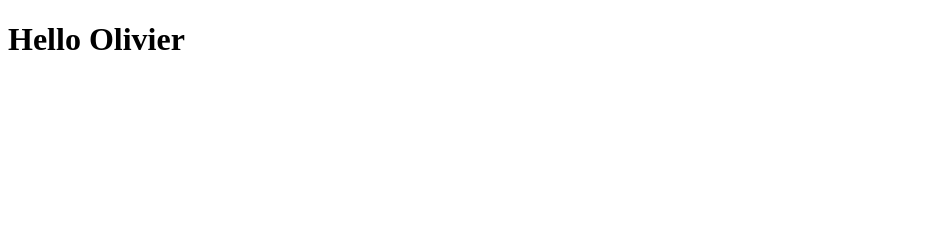
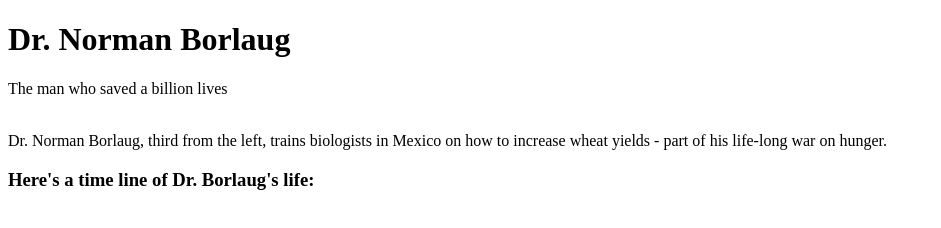
Before and after one commit to AnelisaDee/Training-Anelisa-Olivier-css-html, a plain HTML site: page index.html in a window 1280 px wide. Shown: the whole page, without its empty margins (0-941 px from the left). Drawn offline with Linux system fonts and the light colour scheme.

Commit message:
first commit by Olivier

```diff
--- a/index.html
+++ b/index.html
@@ -1,6 +1,23 @@
 <!DOCTYPE html>
-<html>
-    <body>
-        <h1>Hello Olivier</h1>
-    </body>
+<html lang="en">
+<head>
+    <meta charset="UTF-8">
+    <meta http-equiv="X-UA-Compatible" content="IE=edge">
+    <meta name="viewport" content="width=device-width, initial-scale=1.0">
+    <title>Document</title>
+</head>
+<body>
+   <main id="main">
+    <h1 id="title">Dr. Norman Borlaug</h1>
+    <p>The man who saved a billion lives</p>
+    <div id="img-div">
+        <img src="" alt="" id="image">
+        <figcaption id="img-caption">Dr. Norman Borlaug, third from the left, trains biologists in Mexico on how to increase wheat yields - part of his life-long war on hunger.</figcaption>
+    </div>
+    <div id="tribute-info">
+        <h3>Here's a time line of Dr. Borlaug's life:</h3>
+    </div>
+
+   </main>
+</body>
 </html>
```
